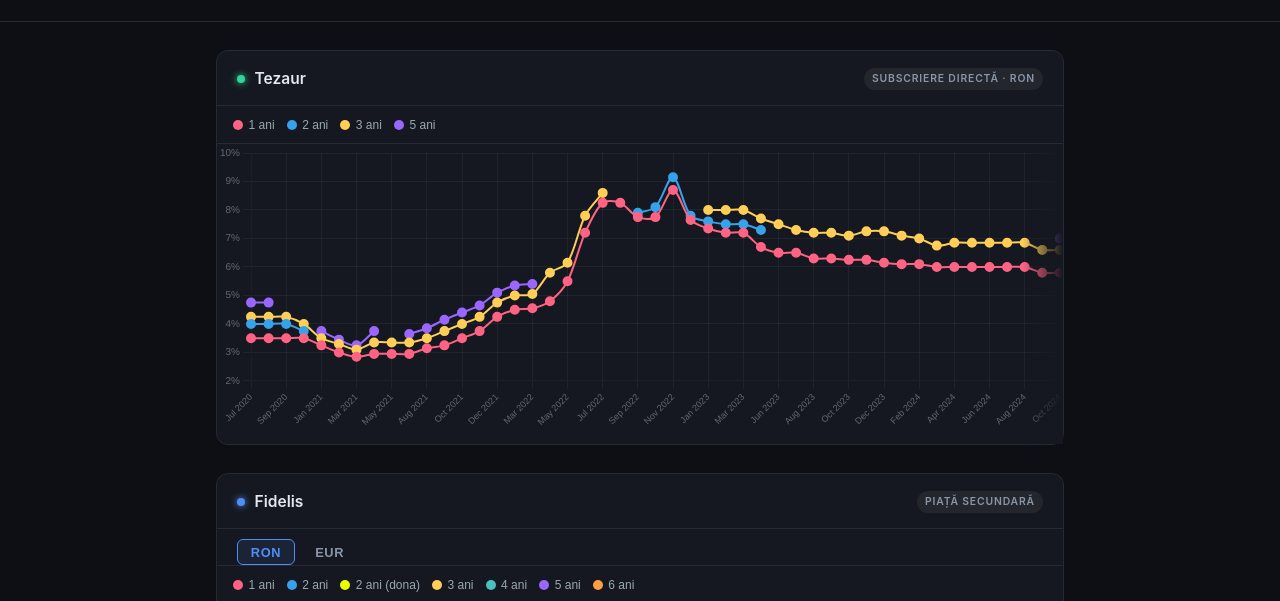
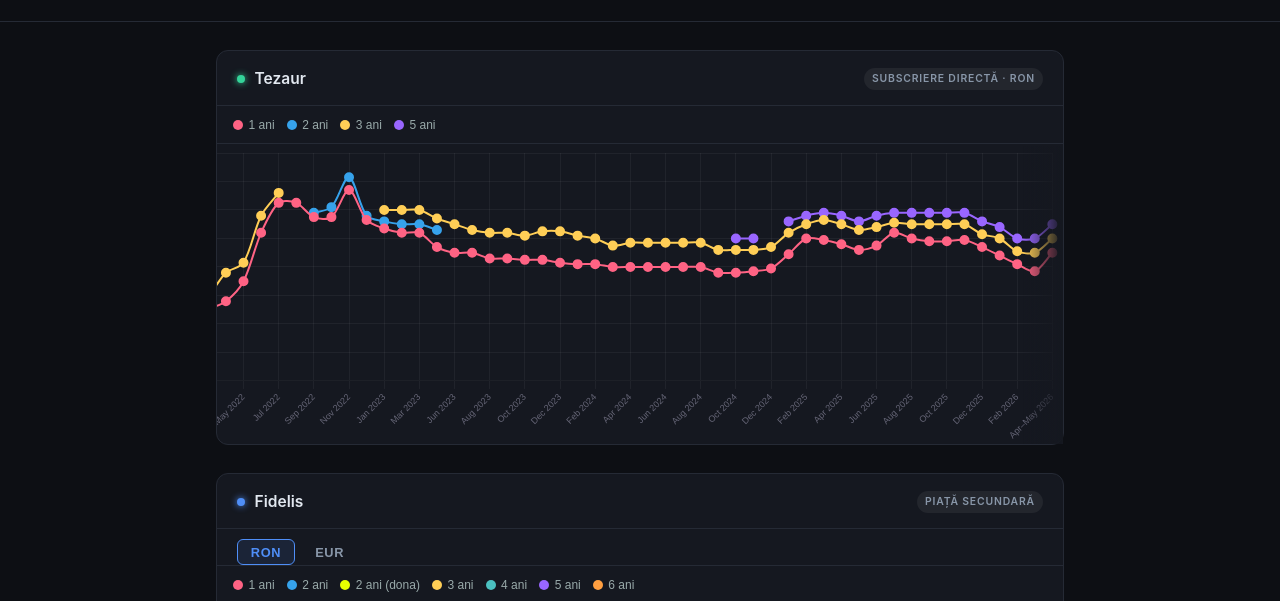
Before and after one commit to victorsc/titluri-de-stat, a plain HTML site: page index.html in a window 1280 px wide. Shown: the part 123-724 px from the top of the page. Drawn offline with nearby package versions, Linux system fonts and the light colour scheme.

Commit message:
Scroll charts to rightmost (latest) position on load

```diff
--- a/index.html
+++ b/index.html
@@ -393,6 +393,9 @@ function buildChart(raw, canvasId, colorMap) {
     },
   });
 
+  // Scroll to the right (most recent data) after the chart paints
+  requestAnimationFrame(() => { wrap.scrollLeft = wrap.scrollWidth; });
+
   // Wire up legend toggle clicks
   legendEl.querySelectorAll('.legend-item').forEach(btn => {
     btn.addEventListener('click', () => {
```
